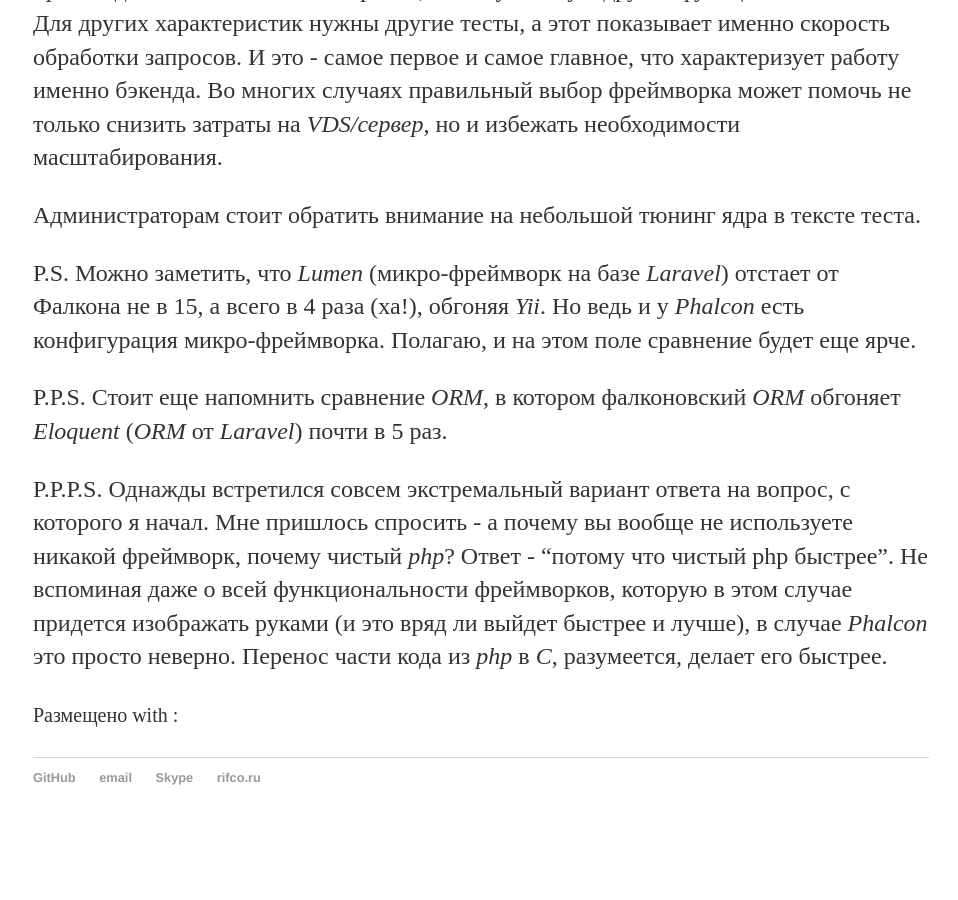
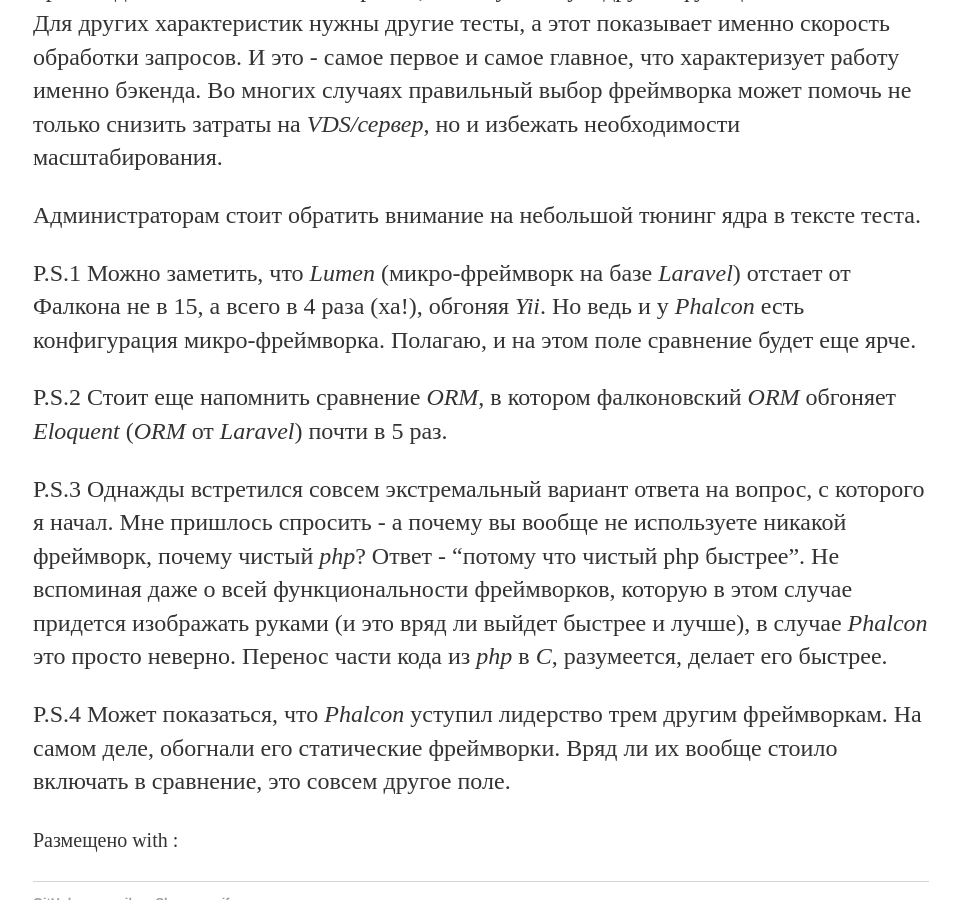
Before and after one commit to komstin/komstin.github.io, a Jekyll site: the page built from _posts/2017-11-06-Очередные-сравнения-php-фреймворков-и-ORM.md, in a window 1280 px wide and 900 px high, scrolled down 1156 px. Shown: the whole window, without its empty margins (159-1117 px from the left). Built offline with Jekyll 4.4.1, drawn with Linux system fonts in a browser that asks for light colours; before the commit the page ends 2001 px from its top, so only the background shows below that.

Commit message:
Update 2017-11-06-Очередные-сравнения-php-фреймворков-и-ORM.md

```diff
--- a/_posts/2017-11-06-Очередные-сравнения-php-фреймворков-и-ORM.md
+++ b/_posts/2017-11-06-Очередные-сравнения-php-фреймворков-и-ORM.md
@@ -18,8 +18,10 @@
 
 Администраторам стоит обратить внимание на небольшой тюнинг ядра в тексте теста.
 
-P.S. Можно заметить, что *Lumen* (микро-фреймворк на базе *Laravel*) отстает от Фалкона не в 15, а всего в 4 раза (ха!), обгоняя *Yii*. Но ведь и у *Phalcon* есть конфигурация микро-фреймворка. Полагаю, и на этом поле сравнение будет еще ярче.
+P.S.1 Можно заметить, что *Lumen* (микро-фреймворк на базе *Laravel*) отстает от Фалкона не в 15, а всего в 4 раза (ха!), обгоняя *Yii*. Но ведь и у *Phalcon* есть конфигурация микро-фреймворка. Полагаю, и на этом поле сравнение будет еще ярче.
 
-P.P.S. Стоит еще напомнить сравнение *ORM*, в котором фалконовский *ORM* обгоняет *Eloquent* (*ORM* от *Laravel*) почти в 5 раз.
+P.S.2 Стоит еще напомнить сравнение *ORM*, в котором фалконовский *ORM* обгоняет *Eloquent* (*ORM* от *Laravel*) почти в 5 раз.
 
-P.P.P.S. Однажды встретился совсем экстремальный вариант ответа на вопрос, с которого я начал. Мне пришлось спросить - а почему вы вообще не используете никакой фреймворк, почему чистый *php*? Ответ - "потому что чистый php быстрее". Не вспоминая даже о всей функциональности фреймворков, которую в этом случае придется изображать руками (и это вряд ли выйдет быстрее и лучше), в случае *Phalcon* это просто неверно. Перенос части кода из *php* в *C*, разумеется, делает его быстрее.
+P.S.3 Однажды встретился совсем экстремальный вариант ответа на вопрос, с которого я начал. Мне пришлось спросить - а почему вы вообще не используете никакой фреймворк, почему чистый *php*? Ответ - "потому что чистый php быстрее". Не вспоминая даже о всей функциональности фреймворков, которую в этом случае придется изображать руками (и это вряд ли выйдет быстрее и лучше), в случае *Phalcon* это просто неверно. Перенос части кода из *php* в *C*, разумеется, делает его быстрее.
+
+P.S.4 Может показаться, что *Phalcon* уступил лидерство трем другим фреймворкам. На самом деле, обогнали его статические фреймворки. Вряд ли их вообще стоило включать в сравнение, это совсем другое поле.
```
